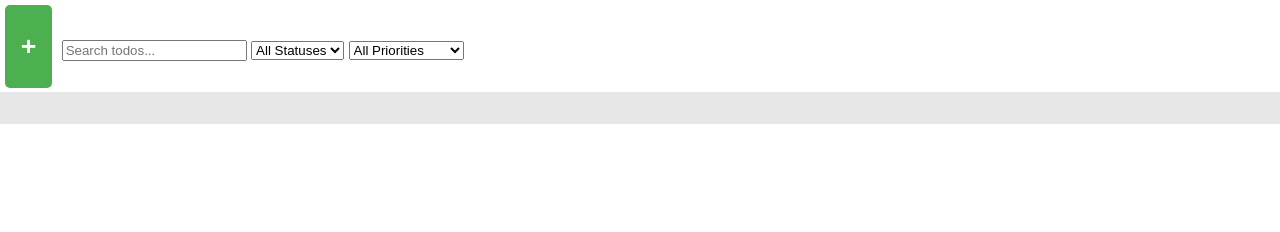
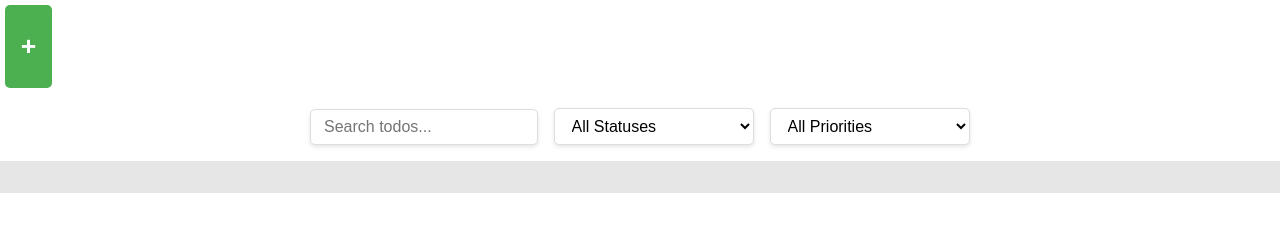
Before and after one commit to JuergenManfred/Todo-List-v2, a website built with webpack: page index.html in a window 1280 px wide. Built offline with nearby package versions, Linux system fonts and the light colour scheme.

Commit message:
add css for filter

```diff
--- a/index.html
+++ b/index.html
@@ -9,6 +9,8 @@
 
     <div id="app">
     <button class="add-project"><h1>+</h1></button>
+    <div class="filter-section">
+
       <input type="text" class="todo-search" placeholder="Search todos..." />
       <select class="todo-filter-status">
         <option value="all">All Statuses</option>
@@ -21,6 +23,7 @@
         <option value="medium">Medium Priority</option>
         <option value="high">High Priority</option>
       </select>
+    </div>
       <div id="form-container"></div>
       <div class="projects-container"></div>
     </div>
--- a/src/styles/style.css
+++ b/src/styles/style.css
@@ -3,9 +3,8 @@ body {
   font-family: Arial, sans-serif;
 }
 
-
 header {
-  background-color: #4CAF50;
+  background-color: #4caf50;
   color: white;
   padding: 1rem;
   text-align: center;
@@ -51,15 +50,10 @@ header {
   align-items: center;
   gap: 0.5rem;
   margin-top: 1rem;
-  width: 90%
-
-
-
-
+  width: 90%;
 }
 /* .project .todo {
   display: none; /* Hide all todos by default */
-
 
 /* .project .todo:nth-child(-n+2) {
   display: flex; /* Show only the first two todos */
@@ -73,14 +67,13 @@ header {
   align-items: center;
   justify-content: center;
   gap: 0.5rem;
-  width: 90%
+  width: 90%;
 }
 
 .todo h4 {
   font-size: 1rem;
   font-weight: bold;
   color: #333;
-
 }
 .todo p {
   font-size: 0.9rem;
@@ -104,7 +97,6 @@ header {
   border-radius: 4px;
   font-size: 0.8rem;
   font-weight: bold;
-
 }
 
 .todo .priority-low {
@@ -144,7 +136,7 @@ header {
 }
 
 button {
-  background-color: #4CAF50;
+  background-color: #4caf50;
   color: white;
   border: none;
   padding: 0.5rem 1rem;
@@ -199,3 +191,35 @@ form button {
 form button:hover {
   background-color: #0056b3;
 }
+.filter-section {
+  display: flex;
+  justify-content: center;
+  align-items: center;
+  gap: 1rem;
+  margin: 1rem auto;
+  flex-wrap: wrap;
+}
+
+.filter-section input[type="text"],
+.filter-section select {
+  width: 200px;
+  padding: 0.5rem 0.8rem;
+  border: 1px solid #ddd;
+  border-radius: 5px;
+  font-family: Arial, sans-serif;
+  font-size: 1rem;
+  background-color: #fff;
+  box-shadow: 0 2px 4px rgba(0, 0, 0, 0.1);
+  transition: border-color 0.2s ease-in-out;
+}
+
+.filter-section input[type="text"]:focus,
+.filter-section select:focus {
+  outline: none;
+  border-color: #4caf50;
+}
+
+.filter-section input[type="text"]:hover,
+.filter-section select:hover {
+  border-color: #45a049;
+}
```
Lines whose indentation alone changed are shown as unchanged.
